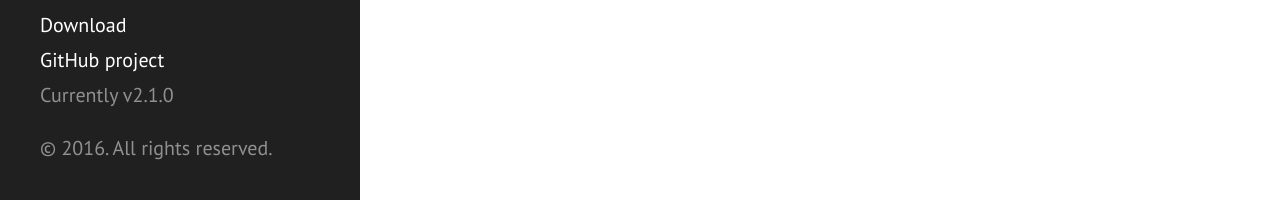
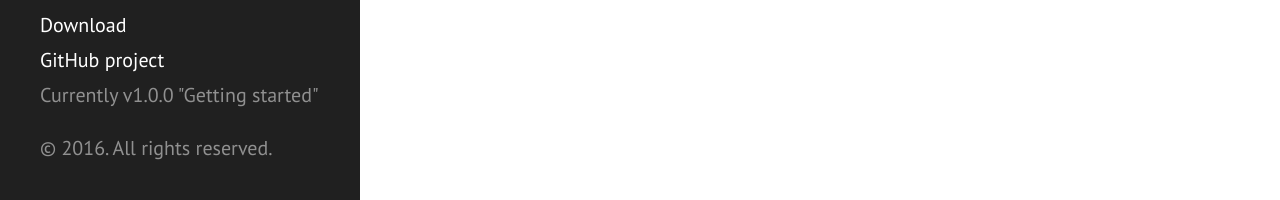
Before and after one commit to adelmofilho/adelmofilho.github.io, a Jekyll site: the page built from index.html, in a window 1280 px wide. Shown: the part 697-897 px from the top of the page. Built offline with Jekyll 4.4.1, drawn with Linux system fonts in a browser that asks for light colours; Markdown is read by kramdown in place of the engine named in the settings; the list of posts is cut into pages by our own code.

Commit message:
Mudanças simples

```diff
--- a/_config.yml
+++ b/_config.yml
@@ -7,7 +7,7 @@
 
 # Setup
 title:            Variável Aleatória
-tagline:          'A Jekyll theme'
+tagline:          'A data science blog'
 description:      'Falhando em rejeitar a hipótese nula quando ela é falsa!'
 url:              https://adelmofilho.github.io/
 baseurl:          /
@@ -19,7 +19,7 @@
 paginate:         5
 
 # Custom vars
-version:          2.1.0
+version:          1.0.0 "Getting started"
 
 github:
   repo:           adelmofilho.github.io
```
Also changed, not shown: 2 other files.
